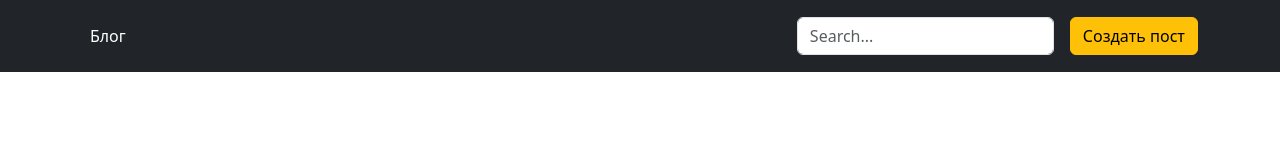
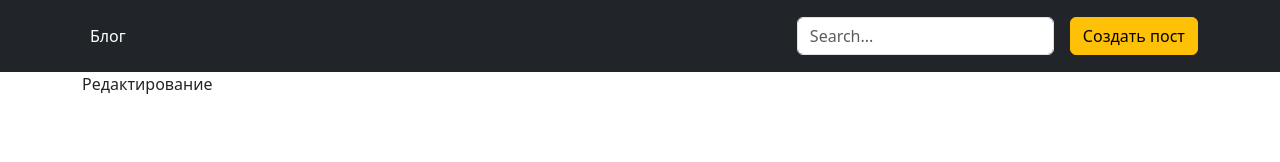
Before and after one commit to Firarmir-124/BlogApp, a Vue app: page /edit-blog/1 in a window 1280 px wide. Before the commit this address had no page. Shown: the top 162 px of the page. Built offline with nearby package versions, Linux system fonts and the light colour scheme.

Commit message:
Создал компонент редактирования

```diff
--- a/src/page/BlogOne.vue
+++ b/src/page/BlogOne.vue
@@ -31,7 +31,7 @@ export default {
         </div>
         <div class="btn-group mt-3" role="group" aria-label="Basic outlined example">
           <button @click="remove" type="button" class="btn btn-outline-primary">Удалить</button>
-          <button type="button" class="btn btn-outline-primary">Редактировать</button>
+          <RouterLink class="btn btn-outline-primary" to="/edit-blog/1">Редактировать</RouterLink>
         </div>
       </div>
     </div>
--- /dev/null
+++ b/src/page/EditBlog.vue
@@ -0,0 +1,11 @@
+<script setup lang="ts">
+
+</script>
+
+<template>
+  Редактирование
+</template>
+
+<style>
+
+</style>
--- a/src/router/router.ts
+++ b/src/router/router.ts
@@ -1,6 +1,7 @@
 import Home from '@/page/Home.vue'
 import CreateBlog from '@/page/CreateBlog.vue'
 import BlogOne from '@/page/BlogOne.vue'
+import EditBlog from '@/page/EditBlog.vue'
 import { createRouter, createWebHistory } from 'vue-router'
 
 const router = createRouter({
@@ -20,6 +21,11 @@ const router = createRouter({
       path: '/blog-one/:id',
       name: 'BlogOne',
       component: BlogOne
+    },
+    {
+      path: '/edit-blog/:id',
+      name: 'EditBlog',
+      component: EditBlog
     }
   ]
 })
```
